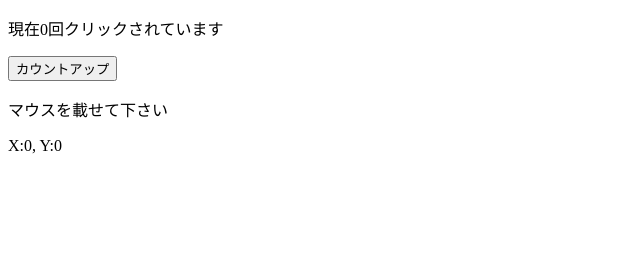
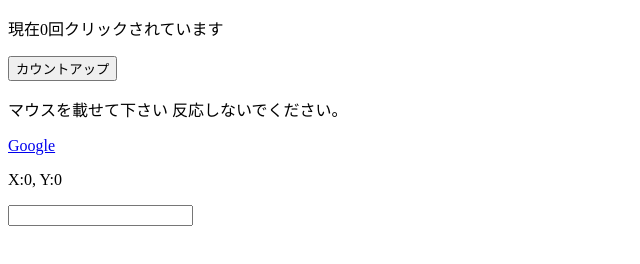
Before and after one commit to kmno4hno3/vue_study, a plain HTML site: page index.html in a window 1280 px wide. Shown: the whole page, without its empty margins (0-640 px from the left). Drawn offline with Linux system fonts and the light colour scheme.

Commit message:
section2_chapter22完了

```diff
--- a/index.html
+++ b/index.html
@@ -15,8 +15,12 @@
   <div id="app">
     <p>現在{{ number }}回クリックされています</p>
     <button v-on:click="countUp(2)">カウントアップ</button>
-    <p v-on:mousemove="chnageMousePosition(3, $event)">マウスを載せて下さい</p>
+    <p v-on:mousemove="chnageMousePosition($event, 10)">マウスを載せて下さい
+      <span v-on:mousemove.stop>反応しないでください。</span>
+    </p>
+    <a v-on:click.stop.prevent href="https//google.com">Google</a>
     <p>X:{{x}}, Y:{{y}}</p>
+    <input type="text" v-on:keyup.space="myAlert">
   </div>
 
 
--- a/main.js
+++ b/main.js
@@ -9,9 +9,12 @@ new Vue({
     countUp: function(times){
       this.number += 1 * times
     },
-    chnageMousePosition: function(divideNumber, event){
+    chnageMousePosition: function(event, divideNumber){
       this.x = event.clientX / divideNumber
       this.y = event.clientY / divideNumber
+    },
+    myAlert: function(){
+      alert('アラート')
     }
   }
 })
```
